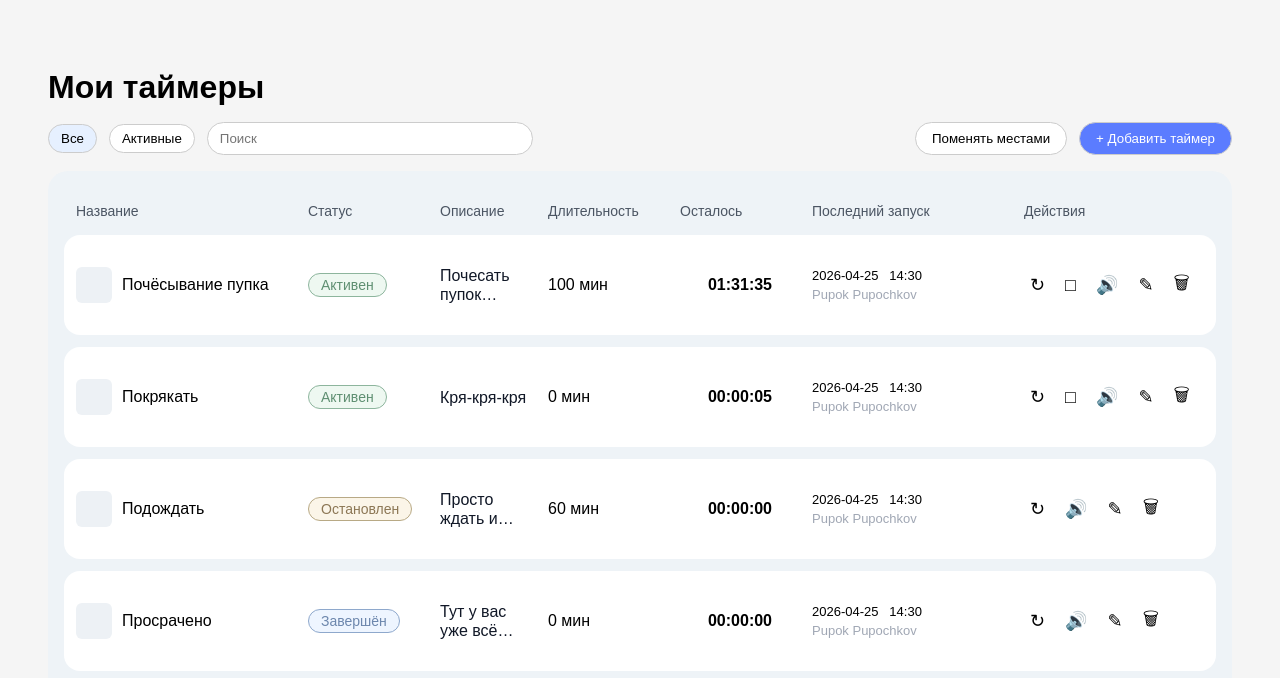
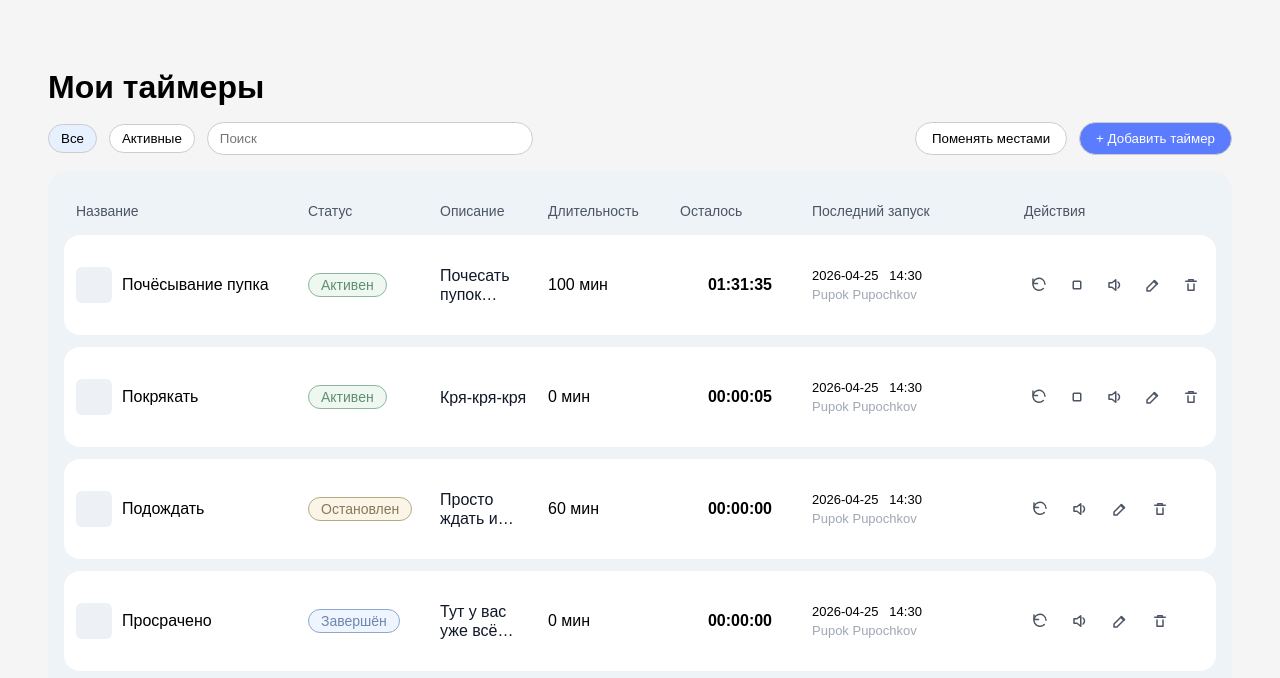
Before and after one commit to pandonyannyan/timer-app, a Vue app in the folder frontend/: page / in a window 1280 px wide. Shown: the top 678 px of the page. Built offline with nearby package versions, Linux system fonts and the light colour scheme.

Commit message:
Replace timer action emojis with SVG icons

```diff
--- a/frontend/src/components/timers/TimerRow.vue
+++ b/frontend/src/components/timers/TimerRow.vue
@@ -7,6 +7,7 @@ import { useTimerView } from '../../composables/useTimerView'
 import beepSound from '../../assets/sounds/beep.mp3'
 import { useTimersStore } from '../../stores/timers'
 import RestartTimerModal from './RestartTimerModal.vue'
+import IconButton from '../ui/IconButton.vue'
 
 const props = defineProps<{
   timer: Timer
@@ -134,18 +135,50 @@ function stopTimer() {
         Завершить
       </button>
 
-      <button title="Перезапустить" @click="openRestartModal">↻</button>
-      <button v-if="canStop" title="Остановить" @click="stopTimer">□</button>
+      <IconButton title="Перезапустить" @click="openRestartModal">
+        <svg viewBox="0 0 24 24" fill="none">
+          <path d="M4 4v6h6" stroke-width="2" stroke-linecap="round" stroke-linejoin="round" />
+          <path d="M20 11a8 8 0 1 0-2.3 5.7" stroke-width="2" stroke-linecap="round" />
+        </svg>
+      </IconButton>
 
-      <button
+      <IconButton v-if="canStop" title="Остановить" @click="stopTimer">
+        <svg viewBox="0 0 24 24" fill="none">
+          <rect x="7" y="7" width="10" height="10" rx="1" stroke-width="2" />
+        </svg>
+      </IconButton>
+
+      <IconButton
         :title="soundEnabled ? 'Выключить звук' : 'Включить звук'"
         @click="toggleSound"
       >
-        {{ soundEnabled ? '🔊' : '🔇' }}
-      </button>
+        <svg v-if="soundEnabled" viewBox="0 0 24 24" fill="none">
+          <path d="M4 9v6h4l5 4V5L8 9H4Z" stroke-width="2" stroke-linejoin="round" />
+          <path d="M16 8a5 5 0 0 1 0 8" stroke-width="2" stroke-linecap="round" />
+        </svg>
 
-      <button title="Редактировать">✎</button>
-      <button title="Удалить">🗑</button>
+        <svg v-else viewBox="0 0 24 24" fill="none">
+          <path d="M4 9v6h4l5 4V5L8 9H4Z" stroke-width="2" stroke-linejoin="round" />
+          <path d="M18 9l-4 4m0-4 4 4" stroke-width="2" stroke-linecap="round" />
+        </svg>
+      </IconButton>
+
+      <IconButton title="Редактировать">
+        <svg viewBox="0 0 24 24" fill="none">
+          <path d="M4 20h4l10-10-4-4L4 16v4Z" stroke-width="2" stroke-linejoin="round" />
+          <path d="M13 7l4 4" stroke-width="2" stroke-linecap="round" />
+        </svg>
+      </IconButton>
+
+      <IconButton title="Удалить">
+        <svg viewBox="0 0 24 24" fill="none">
+          <path d="M5 7h14" stroke-width="2" stroke-linecap="round" />
+          <path d="M9 7V5h6v2" stroke-width="2" stroke-linejoin="round" />
+          <path d="M8 10v9h8v-9" stroke-width="2" stroke-linejoin="round" />
+        </svg>
+      </IconButton>
+
+
     </div>
   </div>
 
@@ -265,12 +298,12 @@ function stopTimer() {
   flex-wrap: nowrap;
 }
 
-button {
+/* button {
   border: none;
   background: transparent;
   cursor: pointer;
   font-size: 18px;
-}
+} */
 
 .complete-btn {
   min-width: 150px;
--- /dev/null
+++ b/frontend/src/components/ui/IconButton.vue
@@ -0,0 +1,44 @@
+<template>
+  <button class="icon-button" :title="title" type="button">
+    <span class="icon">
+      <slot />
+    </span>
+  </button>
+</template>
+
+<script setup lang="ts">
+defineProps<{
+  title: string
+}>()
+</script>
+
+<style scoped>
+.icon-button {
+  width: 32px;
+  height: 32px;
+  border: none;
+  border-radius: 50%;
+  background: transparent;
+  color: #4b5563;
+  display: inline-flex;
+  align-items: center;
+  justify-content: center;
+  cursor: pointer;
+}
+
+.icon-button:hover {
+  background: #eef3f7;
+}
+
+.icon {
+  display: inline-flex;
+  width: 18px;
+  height: 18px;
+}
+
+.icon :deep(svg) {
+  width: 18px;
+  height: 18px;
+  stroke: currentColor;
+}
+</style>
```
